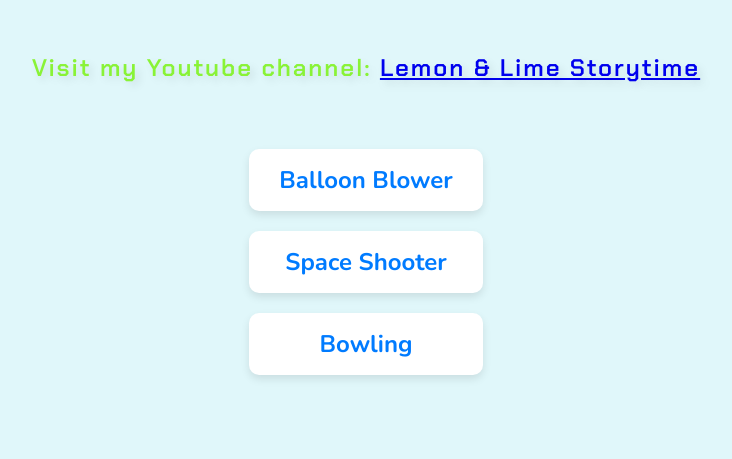
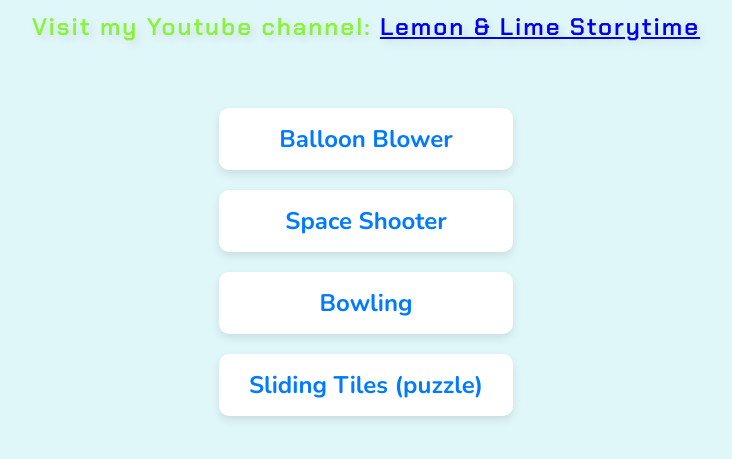
Before and after one commit to lemonlimestorytime/lemonlimestorytime.github.io, a plain HTML site: page index.html in a window 1280 px wide. Shown: the part 271-730 px from the top of the page, without its empty margins (274-1006 px from the left). Drawn offline with nearby package versions, Linux system fonts and the light colour scheme.

Commit message:
Add files via upload

```diff
--- a/index.html
+++ b/index.html
@@ -88,6 +88,7 @@
     <li><a href="balloon.html">Balloon Blower</a></li>
     <li><a href="shooting.html">Space Shooter</a></li>
     <li><a href="bowling/bowling_index.html">Bowling</a></li>
+    <li><a href="SlidingTiles/SlidingTiles_index.html">Sliding Tiles (puzzle)</a></li>
   </ul>
 
 </body>
```
